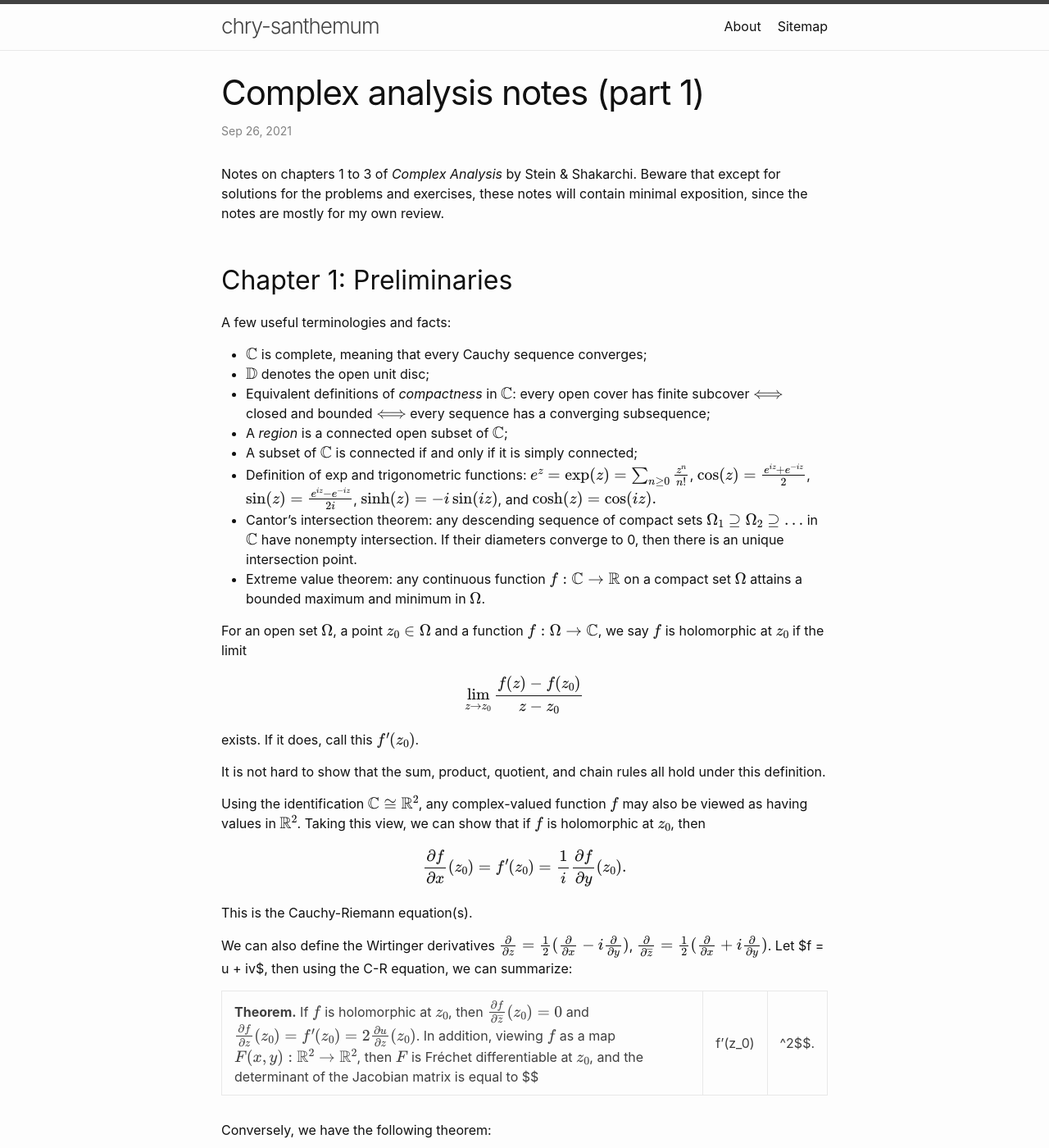
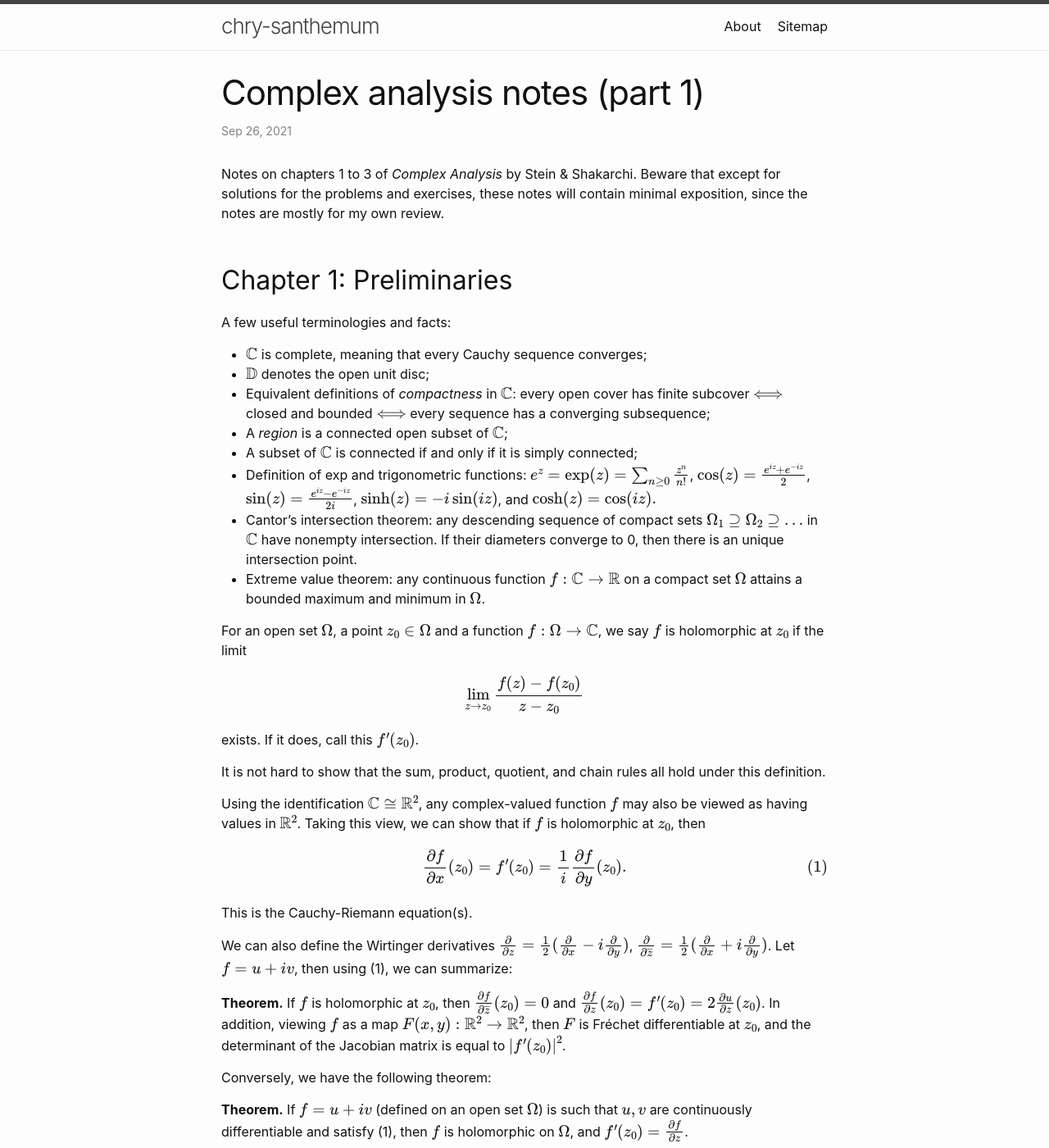
Before and after one commit to chry-santhemum/chry-santhemum.github.io, a Jekyll site: the page built from docs/_posts/2021-09-26-cmplx1.markdown, in a window 1280 px wide and 1400 px high. Shown: the whole window at 82% size. Built offline with Jekyll 4.4.1, drawn with Linux system fonts in a browser that asks for light colours.

Commit message:
Update 2021-09-26-cmplx1.markdown

```diff
--- a/docs/_posts/2021-09-26-cmplx1.markdown
+++ b/docs/_posts/2021-09-26-cmplx1.markdown
@@ -95,7 +95,8 @@ $$\newcommand{\diff}[2]{\frac{d #1}{d #2}}
 \newcommand{\SF}{\mathscr{F}}
 \newcommand{\SG}{\mathscr{G}}
 \newcommand{\scr}[1]{\mathscr{#1}}
-\newcommand{\frk}[1]{\mathfrak{#1}}$$
+\newcommand{\frk}[1]{\mathfrak{#1}}
+\newcommand{\abs}[1]{\left| #1 \right|}$$
 
 ## Chapter 1: Preliminaries
 
@@ -125,15 +126,15 @@ It is not hard to show that the sum, product, quotient, and chain rules all hold
 
 Using the identification $$\CC \cong \RR^2$$, any complex-valued function $$f$$ may also be viewed as having values in $$\RR^2$$. Taking this view, we can show that if $$f$$ is holomorphic at $$z_0$$, then
 
-$$\begin{equation} \pard{f}{x}(z_0) = f'(z_0) = \frac{1}{i} \pard{f}{y}(z_0). \end{equation}$$
+$$\begin{equation} \pard{f}{x}(z_0) = f'(z_0) = \frac{1}{i} \pard{f}{y}(z_0). \tag{1} \end{equation}$$
 
 This is the Cauchy-Riemann equation(s).
 
 We can also define the Wirtinger derivatives
 $$\pard{}{z} = \frac12 (\pard{}{x} - i\pard{}{y})$$,
-$$\pard{}{\bar{z}} = \frac12 (\pard{}{x} + i\pard{}{y})$$. Let $f = u + iv$, then using the C-R equation, we can summarize:
+$$\pard{}{\bar{z}} = \frac12 (\pard{}{x} + i\pard{}{y})$$. Let $$f = u + iv$$, then using (1), we can summarize:
 
-**Theorem.** If $$f$$ is holomorphic at $$z_0$$, then $$\pard{f}{\bar{z}}(z_0) = 0$$ and $$\pard{f}{z}(z_0) = f'(z_0) = 2\pard{u}{z}(z_0)$$. In addition, viewing $$f$$ as a map $$F(x,y): \RR^2 \to \RR^2$$, then $$F$$ is Fréchet differentiable at $$z_0$$, and the determinant of the Jacobian matrix is equal to $$|f'(z_0)|^2$$.
+**Theorem.** If $$f$$ is holomorphic at $$z_0$$, then $$\pard{f}{\bar{z}}(z_0) = 0$$ and $$\pard{f}{z}(z_0) = f'(z_0) = 2\pard{u}{z}(z_0)$$. In addition, viewing $$f$$ as a map $$F(x,y): \RR^2 \to \RR^2$$, then $$F$$ is Fréchet differentiable at $$z_0$$, and the determinant of the Jacobian matrix is equal to $$\abs{f'(z_0)}^2$$.
 
 Conversely, we have the following theorem:
 
```
